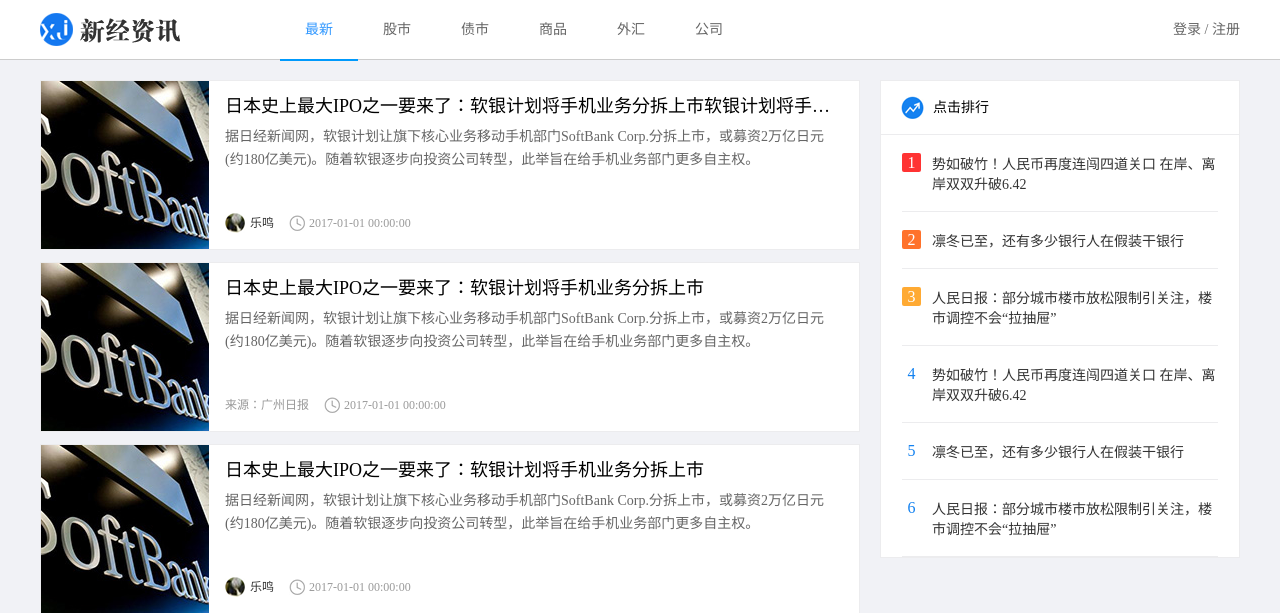
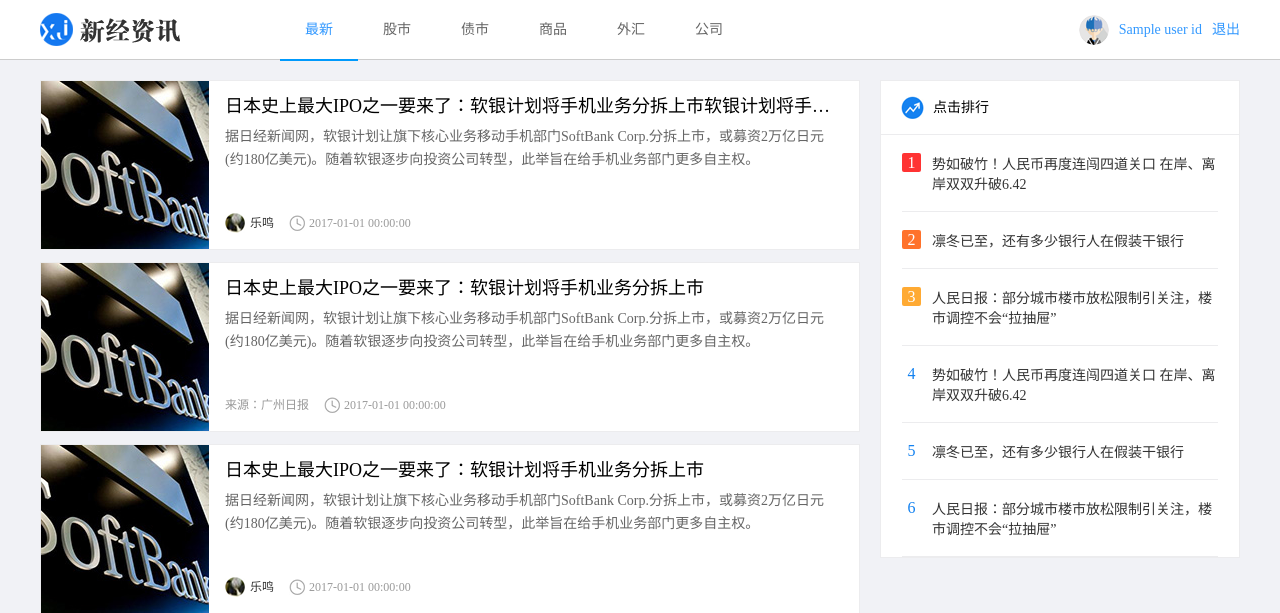
Before and after one commit to chendf2013/Flask_project1, a Flask app: template info/templates/news/index.html in a window 1280 px wide. Shown: the top 613 px of the page. Run offline with Flask 2, Linux system fonts and the light colour scheme; the template is opened without the code that fills it: most values are stand-ins (such as "Sample title", 1, 10 or a date in 2020); parts of the project's set-up code (start-up, migrations or seed data) failed here and were passed over.

Commit message:
登陆后，登陆状态显示

```diff
--- a/info/modules/passport/views.py
+++ b/info/modules/passport/views.py
@@ -54,7 +54,7 @@ def register():
     mobile = data.get("mobile")
     smscode = data.get("smscode")
     password = data.get("password")
-    print(data,mobile,smscode,password)
+    print(data, mobile, smscode, password)
     # 2、校验数据是否合乎规范
     if not all([mobile, smscode, password]):
         return jsonify(errno=RET.DATAERR, errmsg="参数错误")
--- a/info/static/news/css/main.css
+++ b/info/static/news/css/main.css
@@ -68,7 +68,7 @@ body{
     height:30px;
     overflow: hidden;
     margin-top:15px;
-    display:none;
+    /*display:none;  */
 }
 
 .user_login img{
--- a/info/templates/news/index.html
+++ b/info/templates/news/index.html
@@ -21,15 +21,22 @@
                 <li data-cid="4"><a href="javascript:;">外汇</a></li>
                 <li data-cid="5"><a href="javascript:;">公司</a></li>
             </ul>
+{# 查询用户的登陆状态#}
+            {% if data.user_id %}
+
+                <div class="user_login fr">
+                <img src="{% if data.user_id.avatar_url %}data.user_info.avatar_url{% else %}../../static/news/images/person01.png{% endif %}" class="lgin_pic">
+                <a href="#">{{ data.user_id.nick_name }}</a>
+                <a href="#">退出</a>
+            </div>
+
+            {% else %}
             <div class="user_btns fr">
                 <a href="javascript:;" class="login_btn">登录</a> / <a href="javascript:;" class="register_btn">注册</a>
             </div>
+            {% endif %}
             <!-- 用户登录后显示下面，隐藏上面 -->
-            <div class="user_login fr">
-                <img src="../../static/news/images/person01.png" class="lgin_pic">
-                <a href="#">用户张三</a>
-                <a href="#">退出</a>
-            </div>
+
         </div>
     </div>
 
```
Also changed, not shown: info/modules/index/views.py (+19 -2 lines).
